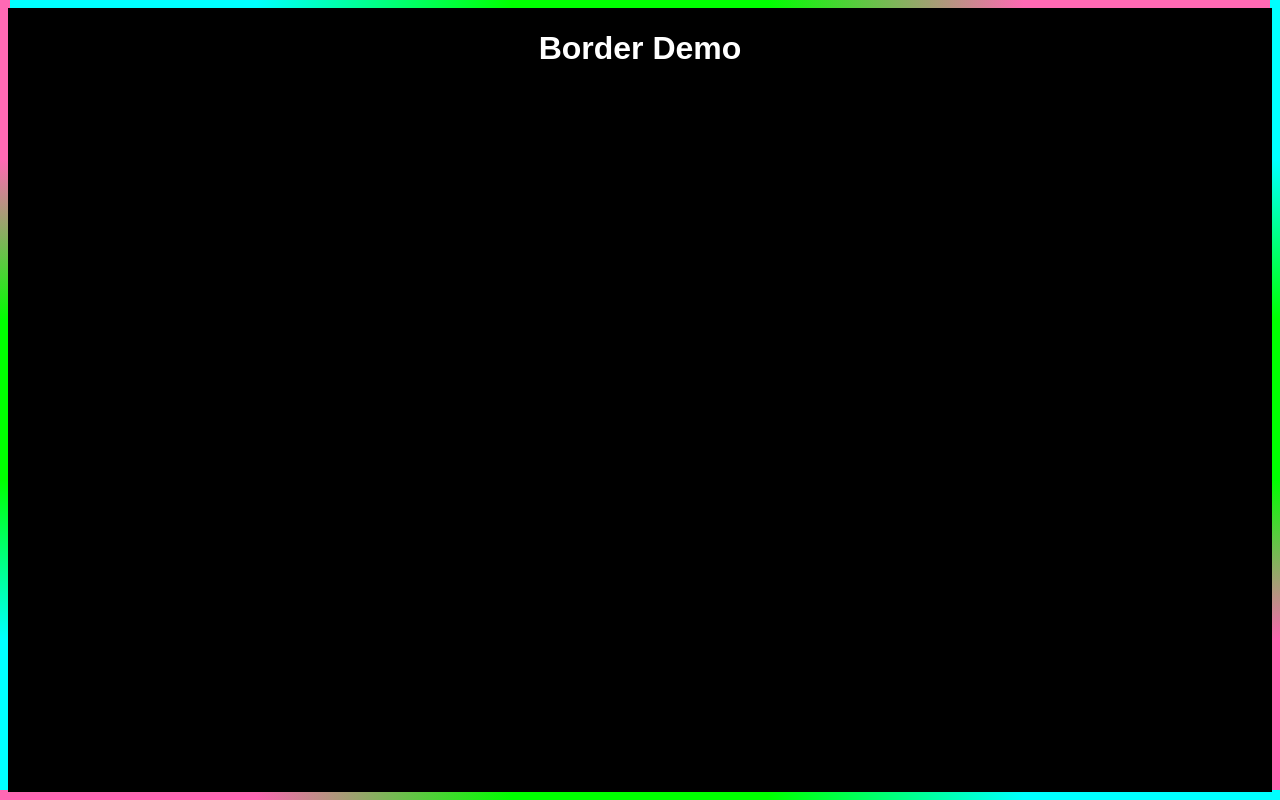
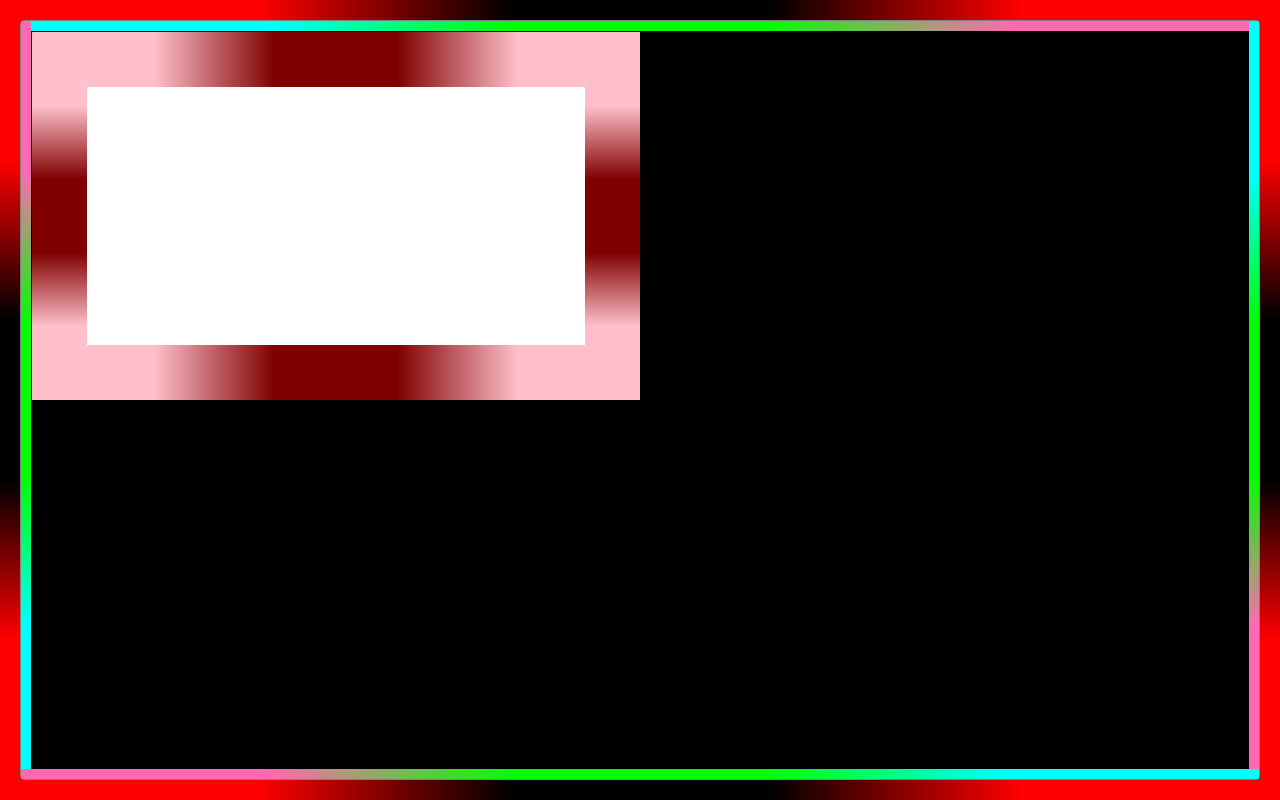
Before and after one commit to C-Lee-Hamilton/AnimatedBorder, a React (Vite) app: page / in a window 1280 px wide. Built offline with nearby package versions, Linux system fonts and the light colour scheme; the HTML template or start-up script is replaced by a standard one.

Commit message:
started implementing new tsx

```diff
--- a/package.json
+++ b/package.json
@@ -4,7 +4,7 @@
   "version": "0.0.0",
   "type": "module",
   "scripts": {
-    "dev": "vite",
+    "dev": "vite --port 3000 --host",
     "build": "tsc && vite build",
     "lint": "eslint . --ext ts,tsx --report-unused-disable-directives --max-warnings 0",
     "preview": "vite preview"
--- a/src/App.tsx
+++ b/src/App.tsx
@@ -1,23 +1,68 @@
 import "./styles.css";
 import { LightBorder } from "./components/LightBorder";
+import Button from "./components/button";
 
 export default function App(): JSX.Element {
-
   return (
     <div className="App">
       <LightBorder
-      // $color1="red"
-      // $color2="white"
-      // $color3="blue"
-      // $borderWidth={20}
-      // $borderRadius={10}
-      // $speed="1s"
-      // $contentColor="green"
-      // $height="100%"
-      // $width="100%"
+        $color1="red"
+        $color2="red"
+        $color3="black"
+        $borderWidth={20}
+        $borderRadius={10}
+        $speed="1s"
+        $contentColor="grey"
+        $height="100%"
+        $width="100%"
       >
-        <h1> Border Demo  </h1>
+
+
+
+<LightBorder>
+  <LightBorder
+        $color1="pink"
+        $color2="pink"
+        $color3="maroon"
+        $borderWidth={55}
+        $borderRadius={1}
+        $speed="4s"
+        $contentColor="white"
+        $height="50%"
+        $width="50%"
+      >
+        hi
+      </LightBorder></LightBorder>
+
+
+
       </LightBorder>
+      {/* <Button /> */}
+
     </div>
   );
 }
+
+/*
+
+Here, we can see that we're getting this html rendered:
+Looking at the styles... I am inclined to look at the keyframes css.
+<div class="App">
+  <div class="sc-beqWNU hjNioH">
+    <div class="sc-gueXAH ekXUHE"></div>
+    <div class="sc-dmqGRC kJBPwM"></div>
+    <div class="sc-hLseSp hlLgjJ">hi</div>
+    <div class="sc-eDDOjk foAWsq"></div>
+    <div class="sc-jTrOVX fYkrvJ"></div>
+  </div>
+  <div class="sc-beqWNU ffVLRT">
+    <div class="sc-gueXAH fiyWuL"></div>
+    <div class="sc-dmqGRC igvftD"></div>
+    <div class="sc-hLseSp cXiUor">hi</div>
+    <div class="sc-eDDOjk dlWtXB"></div>
+    <div class="sc-jTrOVX eJjPMi"></div>
+  </div>
+</div>
+
+
+*/
--- a/src/components/LightBorder.tsx
+++ b/src/components/LightBorder.tsx
@@ -1,265 +1,356 @@
 import React, { ReactNode } from "react";
-import styled from 'styled-components';
+import styled from "styled-components";
 
-interface LightProps{
- $height?:string;
- $width?:string;
- $borderWidth?:number;
- $borderRadius?:number;
- $speed?:string;
- $contentColor?:string;
- $color1?:string;
- $color2?:string;
- $color3?:string;
+interface LightProps {
+  $height?: string;
+  $width?: string;
+  $borderWidth?: number;
+  $borderRadius?: number;
+  $speed?: string;
+  $contentColor?: string;
+  $color1?: string;
+  $color2?: string;
+  $color3?: string;
 }
 
-const Container=styled.div<LightProps>`
+const Container = styled.div<LightProps>`
   position: relative;
-    height: ${(props)=> props.$height ?? "100%"};
-    width:${(props)=>props.$width ?? "100%"};
+  height: ${(props) => props.$height ?? "100%"};
+  width: ${(props) => props.$width ?? "100%"};
 `;
-const Top=styled.div<LightProps>`
+const Top = styled.div<LightProps>`
   position: absolute;
   top: 0;
   left: 0;
   right: 0;
-height: ${(props)=>props.$borderWidth ?? 10}px;
-border-radius:${(props)=>props.$borderRadius ?? 0}px ${(props)=>props.$borderRadius ?? 0}px 0 0;
+  height: ${(props) => props.$borderWidth ?? 10}px;
+  border-radius: ${(props) => props.$borderRadius ?? 0}px
+    ${(props) => props.$borderRadius ?? 0}px 0 0;
 
-animation: ColorTop ${(props)=>props.$speed ?? "1s"} infinite linear;
+  animation: ColorTop ${(props) => props.$speed ?? "1s"} infinite linear;
   @keyframes ColorTop {
+
     0% {
       background-image: linear-gradient(
         to right,
-      ${props=>props.$color1 ?? "hotpink"},
-      ${props=>props.$color2 ?? "cyan"},
-      ${props=>props.$color2 ?? "cyan"},
-      ${props=>props.$color3 ?? "lime"},
-      ${props=>props.$color3 ?? "lime"},
-      ${props=>props.$color1 ?? "hotpink"}
+        var(--color1),
+        var(--color2),
+        var(--color2),
+        var(--color3),
+        var(--color3),
+        var(--color1)
       );
     }
     20% {
       background-image: linear-gradient(
         to right,
-      ${(props)=>props.$color1 ?? "hotpink"},
-      ${(props)=>props.$color1 ?? "hotpink"},
-      ${(props)=>props.$color2 ?? "cyan"},
-      ${(props)=>props.$color2 ?? "cyan"},
-     ${(props)=>props.$color3 ?? "lime"},
-     ${(props)=>props.$color3 ?? "lime"}
+        var(--color1),
+        var(--color1),
+        var(--color2),
+        var(--color2),
+        var(--color3),
+        var(--color3)
       );
     }
     40% {
       background-image: linear-gradient(
         to right,
-     ${(props)=>props.$color3 ?? "lime"},
-      ${(props)=>props.$color1 ?? "hotpink"},
-      ${(props)=>props.$color1 ?? "hotpink"},
-      ${(props)=>props.$color2 ?? "cyan"},
-      ${(props)=>props.$color2 ?? "cyan"},
-     ${(props)=>props.$color3 ?? "lime"}
+        var(--color3),
+        var(--color1),
+        var(--color1),
+        var(--color2),
+        var(--color2),
+        var(--color3)
       );
     }
     60% {
       background-image: linear-gradient(
         to right,
-     ${(props)=>props.$color3 ?? "lime"},
-     ${(props)=>props.$color3 ?? "lime"},
-      ${(props)=>props.$color1 ?? "hotpink"},
-      ${(props)=>props.$color1 ?? "hotpink"},
-      ${(props)=>props.$color2 ?? "cyan"},
-      ${(props)=>props.$color2 ?? "cyan"}
+        var(--color3),
+        var(--color3),
+        var(--color1),
+        var(--color1),
+        var(--color2),
+        var(--color2)
       );
     }
     80% {
       background-image: linear-gradient(
         to right,
-      ${(props)=>props.$color2 ?? "cyan"},
-     ${(props)=>props.$color3 ?? "lime"},
-     ${(props)=>props.$color3 ?? "lime"},
-      ${(props)=>props.$color1 ?? "hotpink"},
-      ${(props)=>props.$color1 ?? "hotpink"},
-      ${(props)=>props.$color2 ?? "cyan"}
+        var(--color2),
+        var(--color3),
+        var(--color3),
+        var(--color1),
+        var(--color1),
+        var(--color2)
       );
     }
     100% {
       background-image: linear-gradient(
         to right,
-      ${(props)=>props.$color2 ?? "cyan"},
-      ${(props)=>props.$color2 ?? "cyan"},
-     ${(props)=>props.$color3 ?? "lime"},
-     ${(props)=>props.$color3 ?? "lime"},
-      ${(props)=>props.$color1 ?? "hotpink"},
-      ${(props)=>props.$color1 ?? "hotpink"}
+        var(--color2),
+        var(--color2),
+        var(--color3),
+        var(--color3),
+        var(--color1),
+        var(--color1)
       );
     }
   }
-
 `;
-const Left=styled.div<LightProps>`
+const Left = styled.div<LightProps>`
   position: absolute;
   top: 0;
   bottom: 0;
   left: 0;
-  width: ${(props)=>props.$borderWidth ?? 10}px;
-  border-radius:${(props)=>props.$borderRadius ?? 0}px 0 0px ${(props)=>props.$borderRadius ?? 0}px;
-  animation: ColorLeft ${(props)=>props.$speed ?? "1s"} linear infinite;
+  width: ${(props) => props.$borderWidth ?? 10}px;
+  border-radius: ${(props) => props.$borderRadius ?? 0}px 0 0px
+    ${(props) => props.$borderRadius ?? 0}px;
+  animation: ColorLeft ${(props) => props.$speed ?? "1s"} linear infinite;
   @keyframes ColorLeft {
     0% {
-        background-image: linear-gradient(${(props)=>props.$color1 ?? "hotpink"},${(props)=>props.$color3 ?? "lime"},${(props)=>props.$color3 ?? "lime"}, ${(props)=>props.$color2 ?? "cyan"}, ${(props)=>props.$color2 ?? "cyan"}, ${(props)=>props.$color1 ?? "hotpink"});
+      background-image: linear-gradient(
+        var(--color1),
+        var(--color3),
+        var(--color3),
+        var(--color2),
+        var(--color2),
+        var(--color1)
+      );
     }
     20% {
-        background-image: linear-gradient(${(props)=>props.$color3 ?? "lime"},${(props)=>props.$color3 ?? "lime"}, ${(props)=>props.$color2 ?? "cyan"}, ${(props)=>props.$color2 ?? "cyan"}, ${(props)=>props.$color1 ?? "hotpink"}, ${(props)=>props.$color1 ?? "hotpink"});
+      background-image: linear-gradient(
+        var(--color3),
+        var(--color3),
+        var(--color2),
+        var(--color2),
+        var(--color1),
+        var(--color1)
+      );
     }
     40% {
-        background-image: linear-gradient(${(props)=>props.$color3 ?? "lime"}, ${(props)=>props.$color2 ?? "cyan"}, ${(props)=>props.$color2 ?? "cyan"}, ${(props)=>props.$color1 ?? "hotpink"}, ${(props)=>props.$color1 ?? "hotpink"},${(props)=>props.$color3 ?? "lime"});
+      background-image: linear-gradient(
+        var(--color3),
+        var(--color2),
+        var(--color2),
+        var(--color1),
+        var(--color1),
+        var(--color3)
+      );
     }
     60% {
-        background-image: linear-gradient(${(props)=>props.$color2 ?? "cyan"}, ${(props)=>props.$color2 ?? "cyan"}, ${(props)=>props.$color1 ?? "hotpink"}, ${(props)=>props.$color1 ?? "hotpink"},${(props)=>props.$color3 ?? "lime"},${(props)=>props.$color3 ?? "lime"});
+      background-image: linear-gradient(
+        var(--color2),
+        var(--color2),
+        var(--color1),
+        var(--color1),
+        var(--color3),
+        var(--color3)
+      );
     }
     80% {
-        background-image: linear-gradient(${(props)=>props.$color2 ?? "cyan"}, ${(props)=>props.$color1 ?? "hotpink"}, ${(props)=>props.$color1 ?? "hotpink"},${(props)=>props.$color3 ?? "lime"},${(props)=>props.$color3 ?? "lime"}, ${(props)=>props.$color2 ?? "cyan"});
+      background-image: linear-gradient(
+        var(--color2),
+        var(--color1),
+        var(--color1),
+        var(--color3),
+        var(--color3),
+        var(--color2)
+      );
     }
     100% {
-        background-image: linear-gradient(${(props)=>props.$color1 ?? "hotpink"}, ${(props)=>props.$color1 ?? "hotpink"},${(props)=>props.$color3 ?? "lime"},${(props)=>props.$color3 ?? "lime"}, ${(props)=>props.$color2 ?? "cyan"}, ${(props)=>props.$color2 ?? "cyan"});
+      background-image: linear-gradient(
+        var(--color1),
+        var(--color1),
+        var(--color3),
+        var(--color3),
+        var(--color2),
+        var(--color2)
+      );
     }
-
-
   }
-
 `;
-const Content= styled.div<LightProps>`
-    position:absolute;
-    top: ${(props)=>props.$borderWidth ? props.$borderWidth-2: 8}px;
-    bottom:${(props)=>props.$borderWidth ? props.$borderWidth-2: 8}px;
-    left:${(props)=>props.$borderWidth ? props.$borderWidth-2: 8}px;
-    right:${(props)=>props.$borderWidth ? props.$borderWidth-2: 8}px;
-    z-index:2;
-    border: ${(props)=>props.$contentColor ?? "black"} 1px solid;
-    border-radius:${(props)=>(props.$borderRadius ? props.$borderRadius / 2 : 0)}px;
-    background-color:${(props)=>props.$contentColor ?? "black"} ;
+const Content = styled.div<LightProps>`
+  position: absolute;
+  top: ${(props) => props.$borderWidth ?? 10}px;
+  bottom: ${(props) => props.$borderWidth ?? 10}px;
+  left: ${(props) => props.$borderWidth ?? 10}px;
+  right: ${(props) => props.$borderWidth ?? 10}px;
+  z-index: 1;
+  border: ${(props) => props.$contentColor ?? "black"} 1px solid;
+  border-radius: ${(props) =>
+    props.$borderRadius ? props.$borderRadius / 2 : 0}px;
+  background-color: ${(props) => props.$contentColor ?? "black"};
 `;
-const Right=styled.div<LightProps>`
+const Right = styled.div<LightProps>`
   position: absolute;
   top: 0;
   bottom: 0;
   right: 0;
-    width: ${(props)=>props.$borderWidth ?? 10}px;
-    animation: ColorRight ${(props)=>props.$speed ?? "1s"} linear infinite;
-    border-radius:0 ${(props)=>props.$borderRadius ?? 0}px ${(props)=>props.$borderRadius ?? 0}px 0 ;
-@keyframes ColorRight{
+  width: ${(props) => props.$borderWidth ?? 10}px;
+  animation: ColorRight ${(props) => props.$speed ?? "1s"} linear infinite;
+  border-radius: 0 ${(props) => props.$borderRadius ?? 0}px
+    ${(props) => props.$borderRadius ?? 0}px 0;
+  @keyframes ColorRight {
     0% {
-        background-image: linear-gradient(${(props)=>props.$color1 ?? "hotpink"}, ${(props)=>props.$color2 ?? "cyan"}, ${(props)=>props.$color2 ?? "cyan"},${(props)=>props.$color3 ?? "lime"},${(props)=>props.$color3 ?? "lime"}, ${(props)=>props.$color1 ?? "hotpink"});
+      background-image: linear-gradient(
+        var(--color1),
+        var(--color2),
+        var(--color2),
+        var(--color3),
+        var(--color3),
+        var(--color1)
+      );
     }
     20% {
-        background-image: linear-gradient(${(props)=>props.$color1 ?? "hotpink"}, ${(props)=>props.$color1 ?? "hotpink"}, ${(props)=>props.$color2 ?? "cyan"}, ${(props)=>props.$color2 ?? "cyan"},${(props)=>props.$color3 ?? "lime"},${(props)=>props.$color3 ?? "lime"});
+      background-image: linear-gradient(
+        var(--color1),
+        var(--color1),
+        var(--color2),
+        var(--color2),
+        var(--color3),
+        var(--color3)
+      );
     }
     40% {
-        background-image: linear-gradient(${(props)=>props.$color3 ?? "lime"}, ${(props)=>props.$color1 ?? "hotpink"}, ${(props)=>props.$color1 ?? "hotpink"}, ${(props)=>props.$color2 ?? "cyan"}, ${(props)=>props.$color2 ?? "cyan"},${(props)=>props.$color3 ?? "lime"});
+      background-image: linear-gradient(
+        var(--color3),
+        var(--color1),
+        var(--color1),
+        var(--color2),
+        var(--color2),
+        var(--color3)
+      );
     }
     60% {
-        background-image: linear-gradient(${(props)=>props.$color3 ?? "lime"},${(props)=>props.$color3 ?? "lime"}, ${(props)=>props.$color1 ?? "hotpink"}, ${(props)=>props.$color1 ?? "hotpink"}, ${(props)=>props.$color2 ?? "cyan"}, ${(props)=>props.$color2 ?? "cyan"});
+      background-image: linear-gradient(
+        var(--color3),
+        var(--color3),
+        var(--color1),
+        var(--color1),
+        var(--color2),
+        var(--color2)
+      );
     }
     80% {
-        background-image: linear-gradient(${(props)=>props.$color2 ?? "cyan"},${(props)=>props.$color3 ?? "lime"},${(props)=>props.$color3 ?? "lime"}, ${(props)=>props.$color1 ?? "hotpink"}, ${(props)=>props.$color1 ?? "hotpink"}, ${(props)=>props.$color2 ?? "cyan"});
+      background-image: linear-gradient(
+        var(--color2),
+        var(--color3),
+        var(--color3),
+        var(--color1),
+        var(--color1),
+        var(--color2)
+      );
     }
     100% {
-        background-image: linear-gradient(${(props)=>props.$color2 ?? "cyan"}, ${(props)=>props.$color2 ?? "cyan"},${(props)=>props.$color3 ?? "lime"},${(props)=>props.$color3 ?? "lime"}, ${(props)=>props.$color1 ?? "hotpink"}, ${(props)=>props.$color1 ?? "hotpink"});
+      background-image: linear-gradient(
+        var(--color2),
+        var(--color2),
+        var(--color3),
+        var(--color3),
+        var(--color1),
+        var(--color1)
+      );
     }
   }
+`;
 
-    `;
-const Bottom=styled.div<LightProps>`
+const Bottom = styled.div<LightProps>`
   position: absolute;
   bottom: 0;
   left: 0;
   right: 0;
-height: ${(props)=>props.$borderWidth ?? 10}px;
-animation: ColorBottom ${(props)=>props.$speed ?? "1s"} linear infinite;
-border-radius:0 0 ${(props)=>props.$borderRadius ?? 0}px ${(props)=>props.$borderRadius ?? 0}px;
+  height: ${(props) => props.$borderWidth ?? 10}px;
+  animation: ColorBottom ${(props) => props.$speed ?? "1s"} linear infinite;
+  border-radius: 0 0 ${(props) => props.$borderRadius ?? 0}px
+    ${(props) => props.$borderRadius ?? 0}px;
   @keyframes ColorBottom {
     0% {
       background-image: linear-gradient(
         to left,
-          ${(props)=>props.$color1 ?? "hotpink"},
-          ${(props)=>props.$color2 ?? "cyan"},
-          ${(props)=>props.$color2 ?? "cyan"},
-         ${(props)=>props.$color3 ?? "lime"},
-         ${(props)=>props.$color3 ?? "lime"},
-          ${(props)=>props.$color1 ?? "hotpink"}
+        var(--color1),
+        var(--color2),
+        var(--color2),
+        var(--color3),
+        var(--color3),
+        var(--color1)
       );
     }
     20% {
       background-image: linear-gradient(
         to left,
-          ${(props)=>props.$color1 ?? "hotpink"},
-          ${(props)=>props.$color1 ?? "hotpink"},
-          ${(props)=>props.$color2 ?? "cyan"},
-          ${(props)=>props.$color2 ?? "cyan"},
-         ${(props)=>props.$color3 ?? "lime"},
-         ${(props)=>props.$color3 ?? "lime"}
+        var(--color1),
+        var(--color1),
+        var(--color2),
+        var(--color2),
+        var(--color3),
+        var(--color3)
       );
     }
     40% {
       background-image: linear-gradient(
         to left,
-         ${(props)=>props.$color3 ?? "lime"},
-          ${(props)=>props.$color1 ?? "hotpink"},
-          ${(props)=>props.$color1 ?? "hotpink"},
-          ${(props)=>props.$color2 ?? "cyan"},
-          ${(props)=>props.$color2 ?? "cyan"},
-         ${(props)=>props.$color3 ?? "lime"}
+        var(--color3),
+        var(--color1),
+        var(--color1),
+        var(--color2),
+        var(--color2),
+        var(--color3)
       );
     }
     60% {
       background-image: linear-gradient(
         to left,
-         ${(props)=>props.$color3 ?? "lime"},
-         ${(props)=>props.$color3 ?? "lime"},
-          ${(props)=>props.$color1 ?? "hotpink"},
-          ${(props)=>props.$color1 ?? "hotpink"},
-          ${(props)=>props.$color2 ?? "cyan"},
-          ${(props)=>props.$color2 ?? "cyan"}
+        var(--color3),
+        var(--color3),
+        var(--color1),
+        var(--color1),
+        var(--color2),
+        var(--color2)
       );
     }
     80% {
       background-image: linear-gradient(
         to left,
-          ${(props)=>props.$color2 ?? "cyan"},
-         ${(props)=>props.$color3 ?? "lime"},
-         ${(props)=>props.$color3 ?? "lime"},
-          ${(props)=>props.$color1 ?? "hotpink"},
-          ${(props)=>props.$color1 ?? "hotpink"},
-          ${(props)=>props.$color2 ?? "cyan"}
+        var(--color2),
+        var(--color3),
+        var(--color3),
+        var(--color1),
+        var(--color1),
+        var(--color2)
       );
     }
     100% {
       background-image: linear-gradient(
         to left,
-          ${(props)=>props.$color2 ?? "cyan"},
-          ${(props)=>props.$color2 ?? "cyan"},
-         ${(props)=>props.$color3 ?? "lime"},
-         ${(props)=>props.$color3 ?? "lime"},
-          ${(props)=>props.$color1 ?? "hotpink"},
-          ${(props)=>props.$color1 ?? "hotpink"}
+        var(--color2),
+        var(--color2),
+        var(--color3),
+        var(--color3),
+        var(--color1),
+        var(--color1)
       );
     }
   }
-
 `;
 
 export const LightBorder: React.FC<{ children: ReactNode } & LightProps> = ({
-  children, ...props
+  children,
+  ...props
 }) => {
+  const cssVariables = {
+    '--color1': props.$color1 ?? "hotpink",
+    '--color2': props.$color2 ?? "cyan",
+    '--color3': props.$color3 ?? "lime"
+  } as React.CSSProperties
 
   return (
-    <Container {...props}>
-      <Top {...props}/>
-      <Left {...props}/>
+    <Container {...props} style={cssVariables}>
+      <Top {...props} />
+      <Left {...props} />
       <Content {...props}>{children}</Content>
-      <Right {...props}/>
-      <Bottom {...props}/>
+      <Right {...props} />
+      <Bottom {...props} />
     </Container>
   );
 };
--- /dev/null
+++ b/src/components/button.tsx
@@ -0,0 +1,9 @@
+import { LightBorder } from "./LightBorder";
+
+export default function Button(): JSX.Element {
+  return (
+    <LightBorder $height="50%" $width="50%">
+      <button>tester</button>
+    </LightBorder>
+  );
+}
--- a/src/styles.css
+++ b/src/styles.css
@@ -17,8 +17,9 @@ body {
   width: 100vw;
   margin: 0;
   padding: 0;
-  background-color: black;
+  background-color: red;
 }
 h1 {
-  margin: 10;
+  color: green;
+  margin: 10px;
 }
```
Lines whose indentation alone changed are shown as unchanged.
